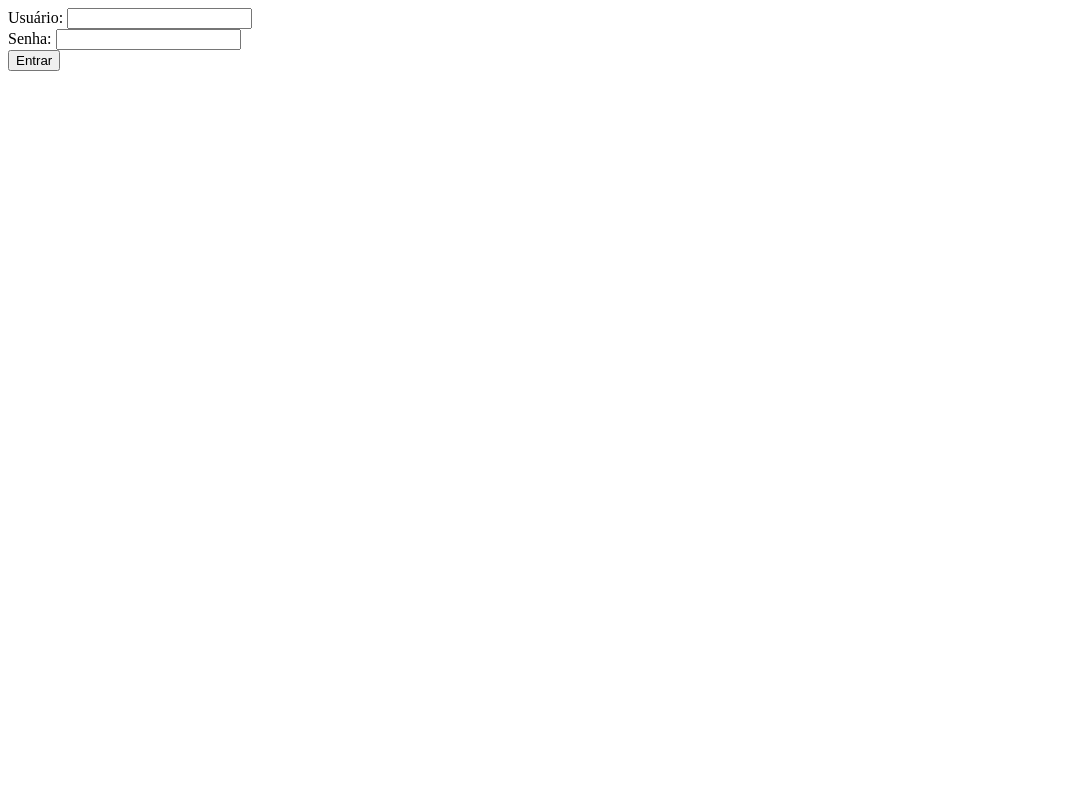
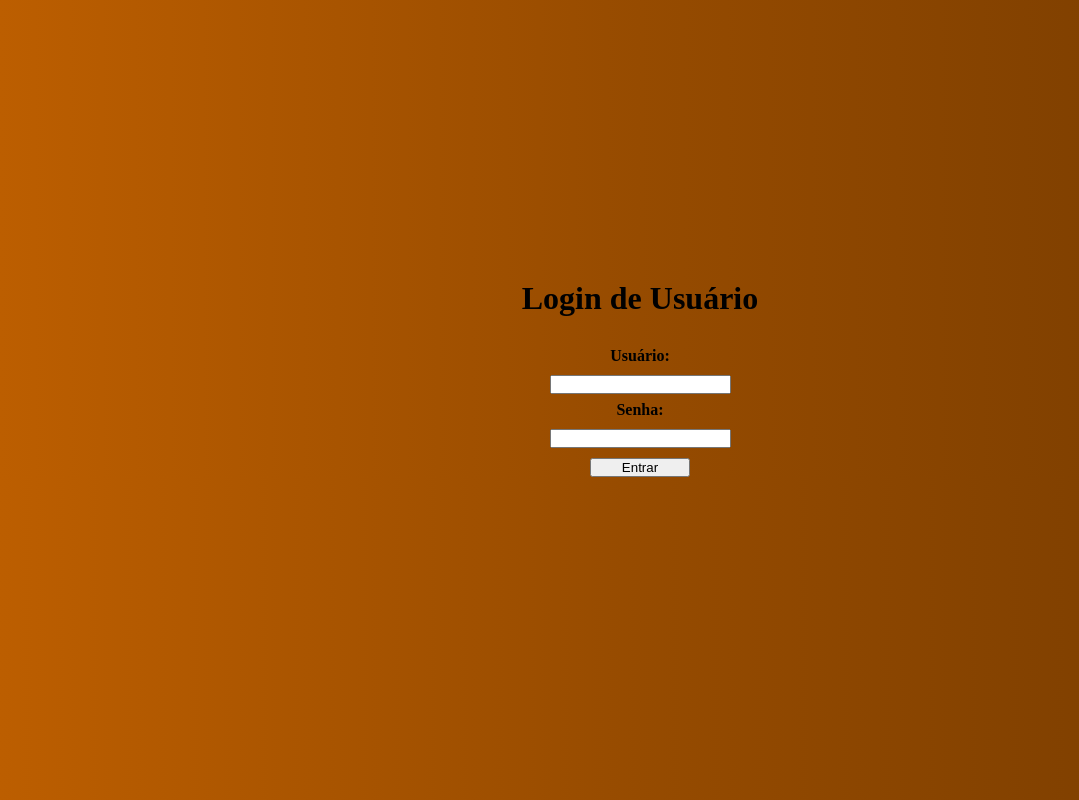
Before and after one commit to vvctort1/sprint2-js, a plain HTML site: page login_page.html in a window 1280 px wide. Shown: the whole page, without its empty margins (0-1079 px from the left). Drawn offline with Linux system fonts and the light colour scheme.

Commit message:
estilização css

```diff
--- /dev/null
+++ b/css/estilo.css
@@ -0,0 +1,15 @@
+*{
+    padding: 0;
+    box-sizing: border-box;
+    margin: 0;
+}
+
+body{
+    background-image: linear-gradient(to right, #bc5e00, #964b00, #783c00  );
+}
+
+.titulo{
+    text-align: center;
+    margin-top: 15vh;
+    margin-bottom: 30px;
+}
--- a/css/style.css
+++ b/css/style.css
@@ -0,0 +1,44 @@
+*{
+    padding: 0;
+    box-sizing: border-box;
+    margin: 0;
+}
+
+
+
+
+body{
+    background-image: linear-gradient(to right, #bc5e00, #964b00, #783c00  );
+}
+
+
+.titulo{
+    text-align: center;
+    margin-top: 35vh;
+    margin-bottom: 30px;
+
+}
+
+.formulario{
+    text-align: center;
+    display: flex;
+    justify-content: center;
+
+}
+
+button{
+    margin-top: 10px;
+    width: 100px;
+}
+
+
+label {
+    display: block;
+    margin-bottom: 10px;
+    font-weight: bold;
+  }
+
+
+.senha{
+    margin-top: 7px;
+}
--- a/login_page.html
+++ b/login_page.html
@@ -4,23 +4,27 @@
     <meta charset="UTF-8">
     <meta http-equiv="X-UA-Compatible" content="IE=edge">
     <meta name="viewport" content="width=device-width, initial-scale=1.0">
-    <title>Login</title>
+    <title> Login </title>
     <link rel="stylesheet" href="css/style.css">
     <script src="./js/script.js" defer></script>
     <!DOCTYPE html>
 
     <head>
-      <title>Validação de Usuário e Senha</title>
+    <div class="titulo">
+        <h1> Login de Usuário </h1>
+    </div>
     </head>
     <body>
-      <form id="meuForm">
-        <label for="idUser">Usuário:</label>
-        <input type="text" id="idUser" required><br>
-
-        <label for="idPassword">Senha:</label>
-        <input type="password" id="idPassword" required><br>
-
-        <button id="btnEnter">Entrar</button>
-      </form>
+        <div class="formulario">
+            <form id="meuForm">
+                    <label for="idUser">Usuário:</label>
+                    <input type="text" id="idUser" required> <br>
+                <div class="senha">
+                    <label for="idPassword">Senha:</label>
+                </div>
+                    <input type="password" id="idPassword" required> <br>
+                <button id="btnEnter">Entrar</button>
+            </form>
+        </div>
 
     </body>
```
Also changed, not shown: home_page.html (+7 -1 lines), js/scriptt.js (added).
